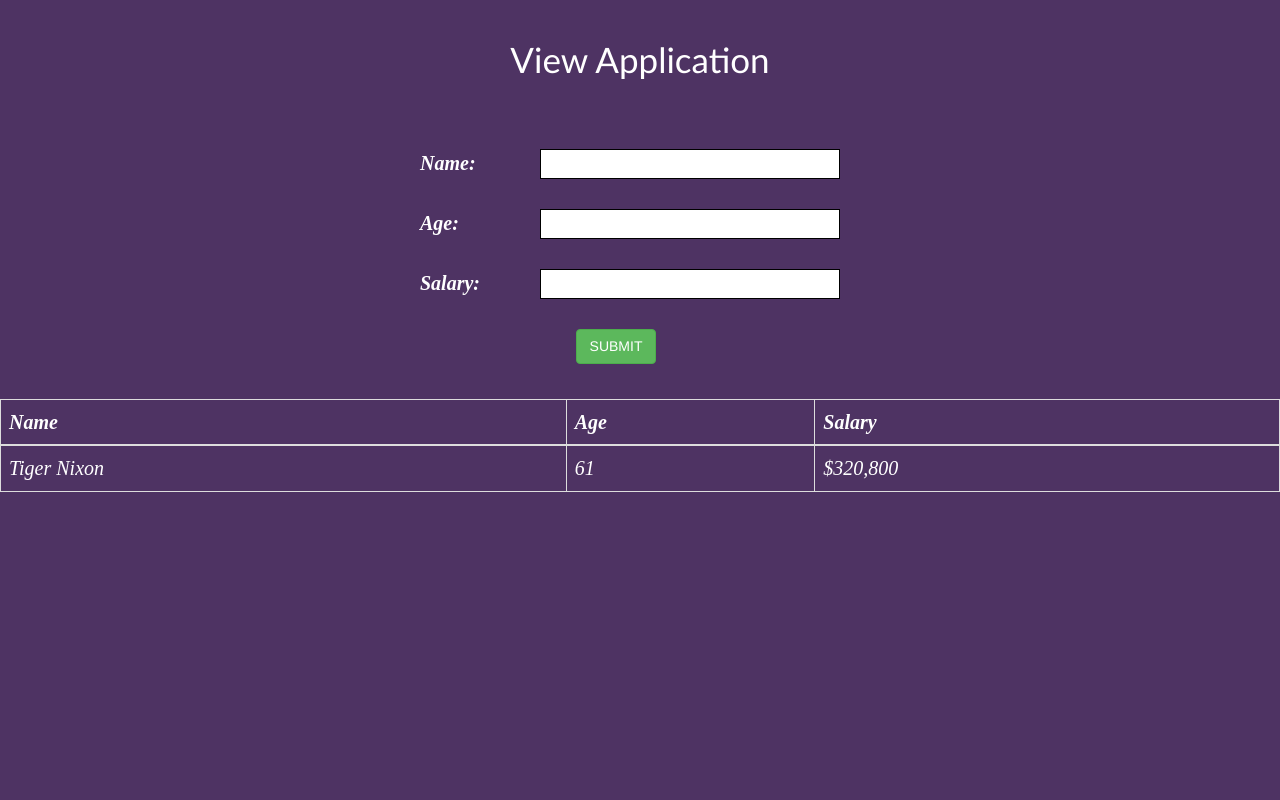
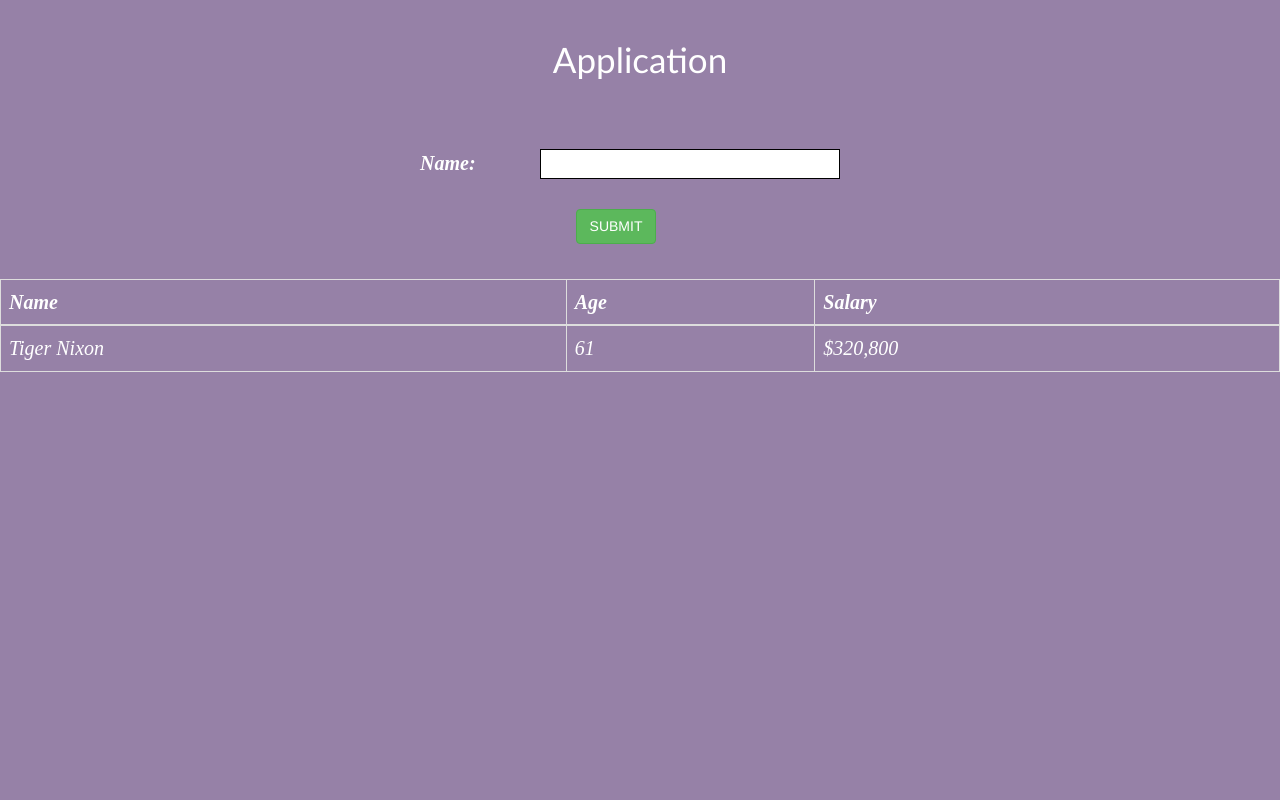
Before and after one commit to Aswini-Veluchamy/dir_proj, a Django app: page / in a window 1280 px wide. Run offline with Django 3.2, Linux system fonts and the light colour scheme; some libraries are stand-ins or nearby versions.

Commit message:
modified

```diff
--- a/dirapp/static/dirapp/css/style.css
+++ b/dirapp/static/dirapp/css/style.css
@@ -5,7 +5,7 @@
     z-index: 1;
     left:0;
     top: 0;
-    background-color:#4e3363;
+    background-color:#9681a7;
     overflow-x: hidden;
     padding-top: 20px;
 }
--- a/dirapp/templates/dirapp/home.html
+++ b/dirapp/templates/dirapp/home.html
@@ -3,7 +3,7 @@
 <html>
 <head>
 	<meta name="viewport" content="width=device-width, initial-scale=1">
-	<title>View Data</title>
+	<title>Application</title>
 	<link rel="shortcut icon" href="{% static 'dirapp/img/favicon.png' %}" alt="TCS"/>
 	<link rel="stylesheet" href="{% static 'dirapp/bootstrap.min.css' %}">
 	<link href="{% static 'dirapp/css/style.css' %}" rel="stylesheet"/>
@@ -12,22 +12,18 @@
 	<script src="{% static 'dirapp/bootstrap.min.js' %}"></script>
 <body>
 <div class="bar">
-	<h2 align="center" style="font-family:Trebuchet MS; font-size:35px; color:white;">View Application</h2>
+	<h2 align="center" style="font-family:Trebuchet MS; font-size:35px; color:white;">Application</h2>
 	<br>
 	<div id="div1">
 		<form method="post">
 			{% csrf_token %}
 			<label>Name:</label>
 			<input type="text" name="username" id="username" value="" required="required" />
-			<label>Age:</label>
-			<input type="text" id="age" name="age" value=""  required="required" />
-			<label>Salary:</label>
-			<input type="text" id="salary" name="salary" value="" required="required" />
 			<p>{{error}}</p>
 			<input type="submit" onclick="saveHandler()" id="btn" class="btn btn-success col-sm-2" style="margin-left:45%;height:35px;width:80px;" value="SUBMIT" />
 		</form>
 	</div>
-	<br><br><br><br><br><br><br><br><br><br>
+	<br><br><br><br>
 	<div id="div2">
 		<table id="example" class="table table-bordered">
 			<thead>
--- a/dirapp/views.py
+++ b/dirapp/views.py
@@ -6,9 +6,7 @@ from django.views.decorators.csrf import csrf_exempt
 def home (request):
     if request.method == "POST":
         username = request.POST['username']
-        age = request.POST['age']
-        salary = request.POST['salary']
-        print(username,age,salary)
+        print(username)
         return render(request, "dirapp/home.html")
     else:
         return render(request, "dirapp/home.html")
```
